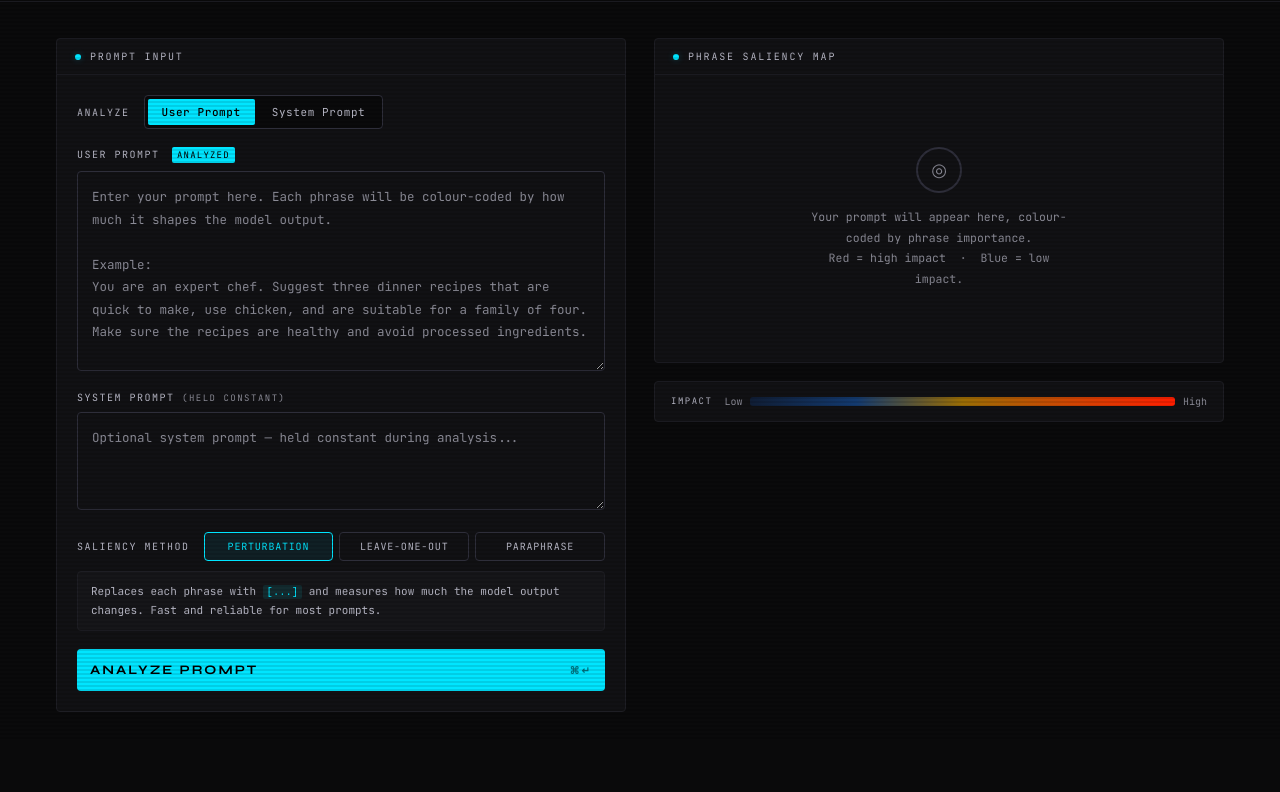
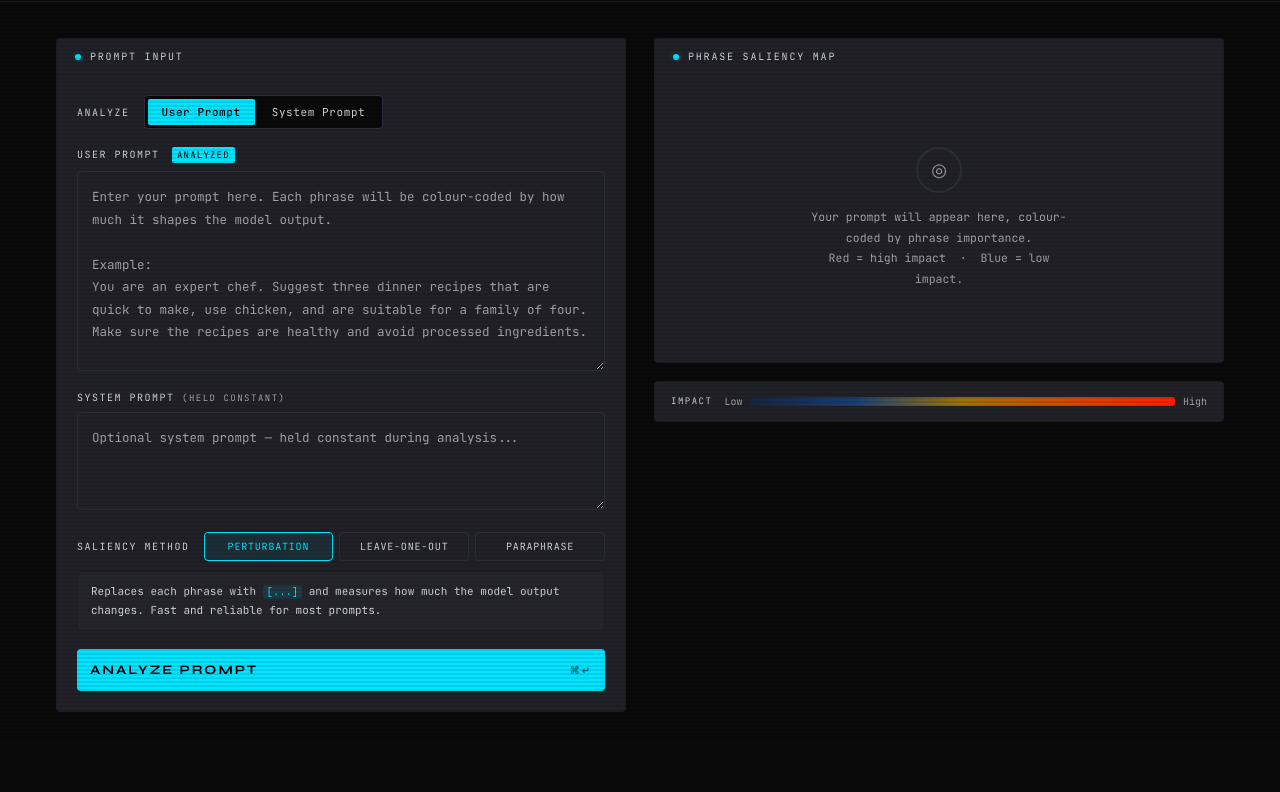
Before and after one commit to Rohityalavarthy/PromptLens, a plain HTML site: page index.html in a window 1280 px wide. Shown: the part 59-851 px from the top of the page. Drawn offline with Linux system fonts and the light colour scheme.

Commit message:
UI/UX changes

```diff
--- a/app.js
+++ b/app.js
@@ -186,13 +186,13 @@ function selectTarget(btn) {
 
   // Placeholder text for the primary textarea
   document.getElementById('prompt').placeholder = analyzingUser
-    ? 'Enter the user prompt to analyze. Each phrase will be colour-coded by impact.\n\nExample:\nYou are an expert chef. Suggest three dinner recipes that are quick to make, use chicken, and are suitable for a family of four.'
-    : 'Enter a fixed user message that will stay constant during analysis.\n\nExample:\nSuggest three dinner recipes for a family of four.';
+    ? 'Enter the user prompt to analyze. Each phrase will be colour-coded by impact.\n\nExample:\nSuggest three dinner recipes that are quick to make, use chicken, and are suitable for a family of four.'
+    : 'Enter the system prompt to analyze. Each phrase will be colour-coded by impact.\n\nExample:\nYou are an expert chef. Always respond in a friendly tone. Focus on healthy ingredients. Avoid processed foods. Keep recipes under 30 minutes.';
 
   // Placeholder for the secondary (context) textarea
   document.getElementById('systemprompt').placeholder = analyzingUser
     ? 'Optional system prompt — held constant during analysis...'
-    : 'Enter the system prompt to analyze. Each phrase will be colour-coded by impact.\n\nExample:\nYou are an expert chef. Always respond in a friendly tone. Focus on healthy ingredients. Avoid processed foods. Keep recipes under 30 minutes.';
+    : 'Enter a fixed user message that will stay constant during analysis.\n\nExample:\nSuggest three dinner recipes for a family of four.';
 }
 
 
--- a/style.css
+++ b/style.css
@@ -3,13 +3,13 @@
 /* ─── Tokens ──────────────────────────────────────────── */
 :root {
   --bg:             #0a0a0b;
-  --surface:        #111114;
-  --surface-raised: #161619;
+  --surface:        #212128;
+  --surface-raised: #37373c;
   --border:         #1e1e24;
   --border-bright:  #2e2e3a;
-  --text:           #e8e8f0;
-  --text-dim:       #b9b9c7;
-  --text-dimmer:    #8b8b96;
+  --text:           #ffffff;
+  --text-dim:       #d6d6de;
+  --text-dimmer:    #a4a4aa;
   --accent:         #00e5ff;
   --accent-dim:     rgba(0,229,255,0.07);
   --accent-glow:    rgba(0,229,255,0.25);
```
